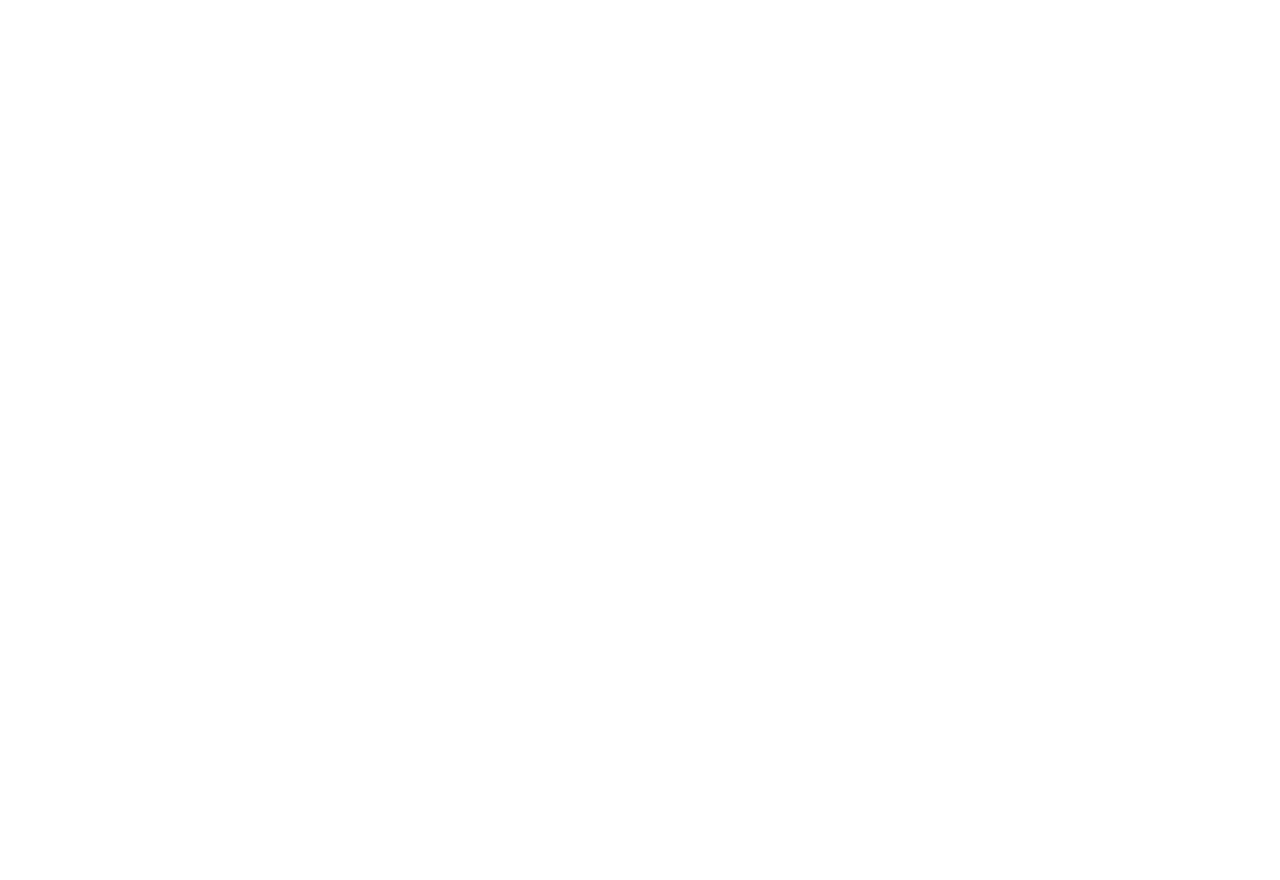
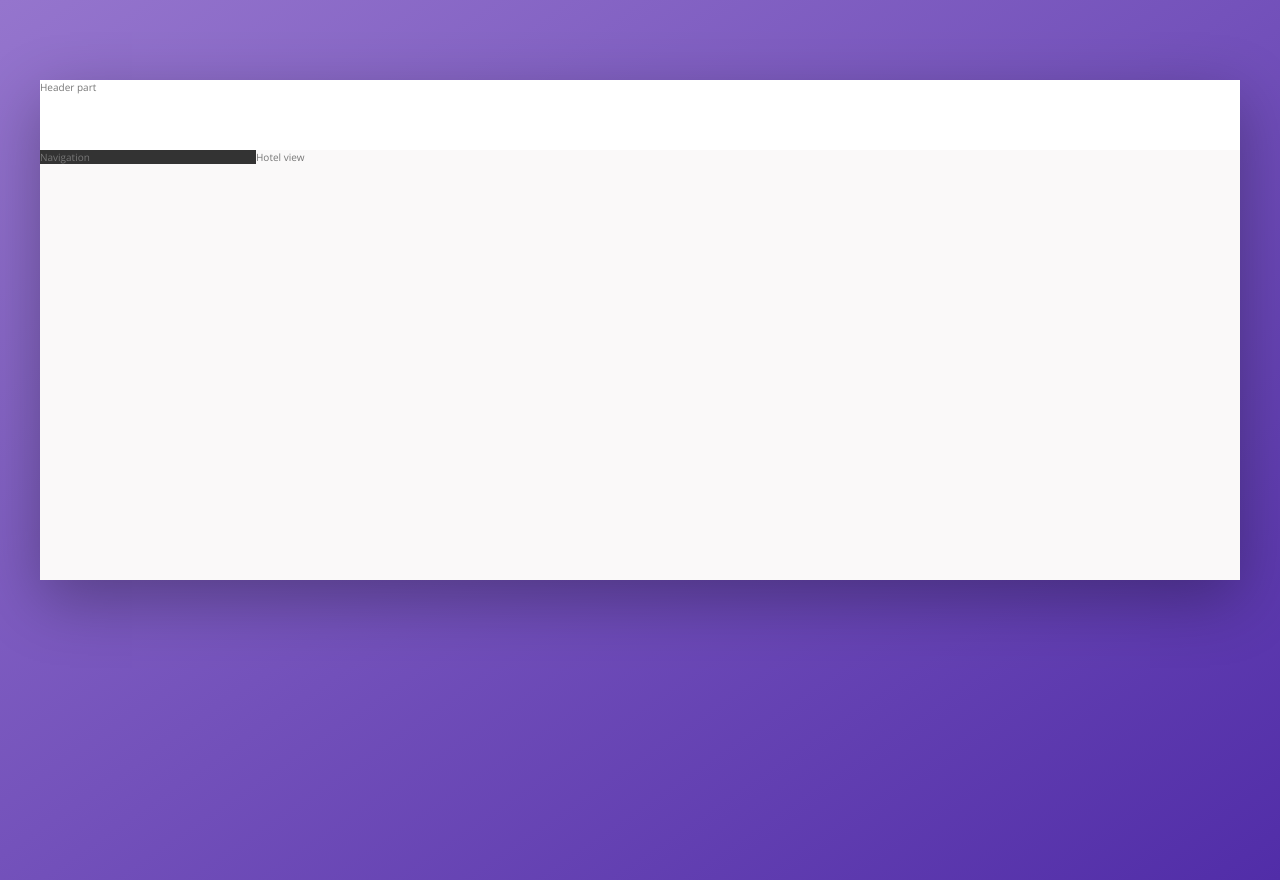
Before and after one commit to nihaadk/flex-booking, a website: page index.html in a window 1280 px wide. Before the commit the page ends 800 px from the top, so only its background shows below. Drawn offline with nearby package versions, Linux system fonts and the light colour scheme.

Commit message:
Building the overall layout

```diff
--- a/index.html
+++ b/index.html
@@ -3,11 +3,24 @@
 <head>
     <meta charset="UTF-8">
     <meta name="viewport" content="width=device-width, initial-scale=1.0">
+    <link href="https://fonts.googleapis.com/css?family=Open+Sans" rel="stylesheet">
     <link rel="stylesheet" href="css/style.css">
     <meta http-equiv="X-UA-Compatible" content="ie=edge">
     <title>Flex Booking App</title>
 </head>
 <body>
-
+    <div class="container">
+        <header class="header">
+            Header part
+        </header>
+        <div class="content">
+            <nav class="sidebar">
+                Navigation
+            </nav>
+            <main class="hote-view">
+                Hotel view
+            </main>
+        </div>
+    </div>
 </body>
 </html>
--- a/package.json
+++ b/package.json
@@ -1,5 +1,5 @@
 {
-  "name": "flex-app",
+  "name": "Flex-Booking",
   "version": "1.0.0",
   "description": "Web App design created only with Flex Box CSS",
   "main": "index.js",
--- /dev/null
+++ b/sass/_base.scss
@@ -0,0 +1,57 @@
+/*
+COLORS
+Primary: #b39ddb
+Primary light: #9575cd
+Primary dark: #512da8
+Grey light 1: #faf9f9
+Grey light 2: #f4f2f2
+Grey light 3: #f0eeee
+Grey light 4: #ccc
+Grey dark 1: #333
+Grey dark 2: #777
+Grey dark 3: #999
+*/
+
+// CSS custome variables
+:root {
+    --color-primary: #b39ddb;
+    --color-primary-light: #9575cd;
+    --color-primary-dark: #512da8;
+
+    --color-grey-light-1: #faf9f9;
+    --color-grey-light-2: #f4f2f2;
+    --color-grey-light-3: #f0eeee;
+    --color-grey-light-4: #ccc;
+
+    --color-grey-dark-1: #333;
+    --color-grey-dark-2: #777;
+    --color-grey-dark-3: #999;
+
+    --shadow-dark: 0 2rem 6rem rgba(0, 0, 0, 0.3);
+}
+
+* {
+    margin: 0;
+    padding: 0;
+}
+
+*,
+*::before,
+*::after {
+    box-sizing: inherit;
+}
+
+html {
+    box-sizing: border-box;
+    font-size: 62.5% // 1rem = 10px
+}
+
+body {
+    font-family: 'Open Sans', sans-serif;
+    background-image: linear-gradient(to right bottom, var(--color-primary-light), var(--color-primary-dark));
+    color: var(--color-grey-dark-2);
+    background-size: cover;
+    background-repeat: no-repeat;
+
+    min-height: 100vh;
+}
--- /dev/null
+++ b/sass/_layout.scss
@@ -0,0 +1,28 @@
+.container {
+    max-width: 120rem;
+    margin: 8rem auto;
+    background-color: var(--color-grey-light-1);
+    box-shadow: var(--shadow-dark);
+
+    min-height: 50rem;
+}
+
+.header {
+    height: 7rem;
+    background-color: #fff;
+    border-bottom: var(--color-grey-light-2);
+}
+
+.content {
+    display: flex;
+}
+
+.sidebar {
+    background-color: var(--color-grey-dark-1);
+    flex: 0 0 18%; // flex-shrink: 0 and flex-basis: 0 and sidebar width: 18%
+}
+
+.hotel-view {
+    background-color: #fff;
+    flex: 1;
+}
--- a/sass/main.scss
+++ b/sass/main.scss
@@ -1,13 +1,3 @@
-/*
-COLORS
-Primary: #673ab7
-Primary light: #9575cd
-Primary dark: #512da8
-Grey light 1: #faf9f9
-Grey light 2: #f4f2f2
-Grey light 3: #f0eeee
-Grey light 4: #ccc
-Grey dark 1: #333
-Grey dark 2: #777
-Grey dark 3: #999
-*/
+@import "base";
+@import "layout";
+@import "components";
```
Also changed, not shown: css/style.css, img/favicon.png, img/logo.png, sass/_components.scss (added), 1 other file.
